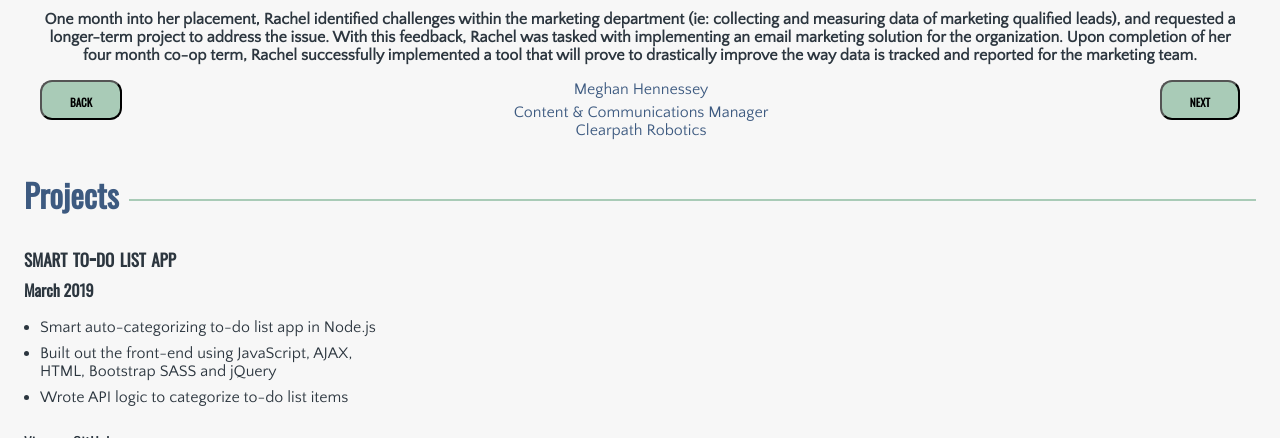
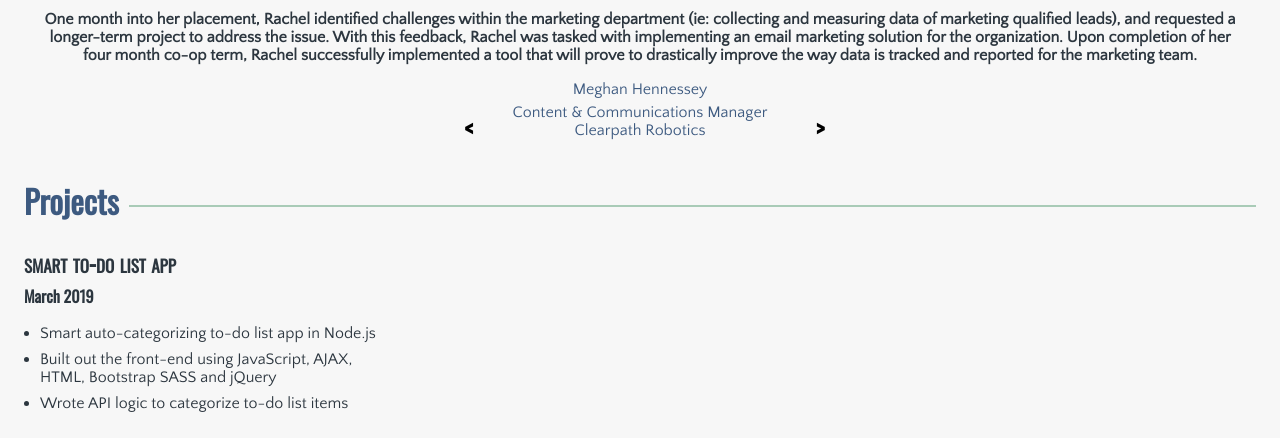
Before and after one commit to rachelgould/rachelgould.github.io, a website: page index.html in a window 1280 px wide. Shown: the part 662-1100 px from the top of the page. Drawn offline with nearby package versions, Linux system fonts and the light colour scheme.

Commit message:
styles, quotes

```diff
--- a/index.html
+++ b/index.html
@@ -37,7 +37,7 @@
       <div class="section-skills_skills-container">
         <div>
           <h2>languages, frameworks</h2>
-          <p>JavaScript, HTML, CSS, SASS, Node.js, jQuery, Bootstrap, React, Ruby on Rails</p>
+          <p>JavaScript, HTML, CSS, SASS, Node.js, jQuery, Bootstrap, React, Websockets, Ruby on Rails, HTTP</p>
         </div>
         <div>
           <h2>systems, databases</h2>
@@ -55,12 +55,12 @@
         <article>
           <h3 id="quote-content">One month into her placement, Rachel identified challenges within the marketing department (ie: collecting and measuring data of marketing qualified leads), and requested a longer-term project to address the issue. With this feedback, Rachel was tasked with implementing an email marketing solution for the organization. Upon completion of her four month co-op term, Rachel successfully implemented a tool that will prove to drastically improve the way data is tracked and reported for the marketing team.</h3>
           <div class="section-quotes-bottom">
-            <button type="button" id="quote-back">back</button>
+            <button type="button" id="quote-back"></button>
             <div class="section-quotes-person">
               <p id="quote-person">Meghan Hennessey</p>
               <p id="quote-title">Content & Communications Manager <br /> Clearpath Robotics</p>
             </div>
-            <button type="button" id="quote-next">next</button>
+            <button type="button" id="quote-next"></button>
           </div>
         </article>
       </div>
--- a/scripts.js
+++ b/scripts.js
@@ -36,7 +36,7 @@ $(() => {
   $(window).resize(function(event) {
     mobileModifications();
   });
-
+// Modulo??
   $('#quote-next').click(function(event) {
     if (currentTestimonial === numTestimonials - 1) {
       currentTestimonial = 0;
@@ -85,7 +85,7 @@ $(() => {
     }
   }
 
-  function renderCurrentTestimonial(num) {
+  function renderCurrentTestimonial() {
     let fullTitle = testimonials[currentTestimonial].title
     let title = fullTitle.substring(0, fullTitle.indexOf("@"));
     let company = fullTitle.substring(fullTitle.indexOf('@') + 1)
--- a/styling/style.scss
+++ b/styling/style.scss
@@ -5,16 +5,10 @@ $font-secondary: 'Quattrocento Sans', sans-serif;
 
 // COLORS
 
-// $color-bg-bright: rgb(228, 227, 228);
-// $color-dark: #191716;
-// $color-accent-dull: #5F5D69;
-// $color-accent-bright: #ADAABF;
-
 $color-bg-bright: #F7F7F7;
 $color-dark: #2C363F;
 $color-accent-dull: #3D5A80;
 $color-accent-bright: #A9CBB7;
-$color-button-hover: rgb(143, 171, 155);
 
 /* Smaller screens ------------------- */
 @media only screen and (max-width : 600px) {
@@ -157,6 +151,7 @@ header {
   h1 {
     font-size: 4em;
     margin: 0;
+    transition: all .5s;
   }
 
   h2 {
@@ -186,6 +181,7 @@ header.hidden {
     font-size: 2em;
     margin: 0;
     margin-top: 10px;
+    transition: all .5s ease;
   }
 
   h2 {
@@ -278,32 +274,51 @@ main {
     button {
       font-family: $font-primary;
       font-weight: bold;
-      font-size: 16px;
-      padding: 12px 28px;
-      border-radius: 12px;
-      background-color: $color-accent-bright;
-      transition: background-color 0.2s ease;
-      @extend %headings-shared;
+      font-size: 24px;
+      padding: 30px 40px 40px 40px;
       max-height: 40px;
       text-align: center;
-      line-height: 10px;
+      background-color: transparent;
+      border: none;
+      overflow: hidden;
     }
 
     button:hover {
-      background-color: $color-button-hover;
+      cursor: pointer;
     }
 
     .section-quotes-bottom {
       display: flex;
-      justify-content: space-between;
+      justify-content: center;
       div {
-        max-width: 80%;
+        max-width: 60%;
       }
     }
 
     .section-quotes-person {
       margin: 0 0.5em;
     }
+
+    #quote-next::after {
+      content: ">";
+      position: absolute;
+      transition: all .3s ease-in;
+      margin-bottom: 10px;
+    }
+    #quote-next:hover::after {
+      transform: translate(10px,0);
+    }
+
+    #quote-back::before {
+      content: "<";
+      position: absolute;
+      transition: all .3s ease-in;
+      margin-bottom: 10px;
+    }
+    #quote-back:hover::before {
+      transform: translate(-10px,0);
+    }
+
   }
 
 }
```
Also changed, not shown: styling/style.css, 1 other file.
